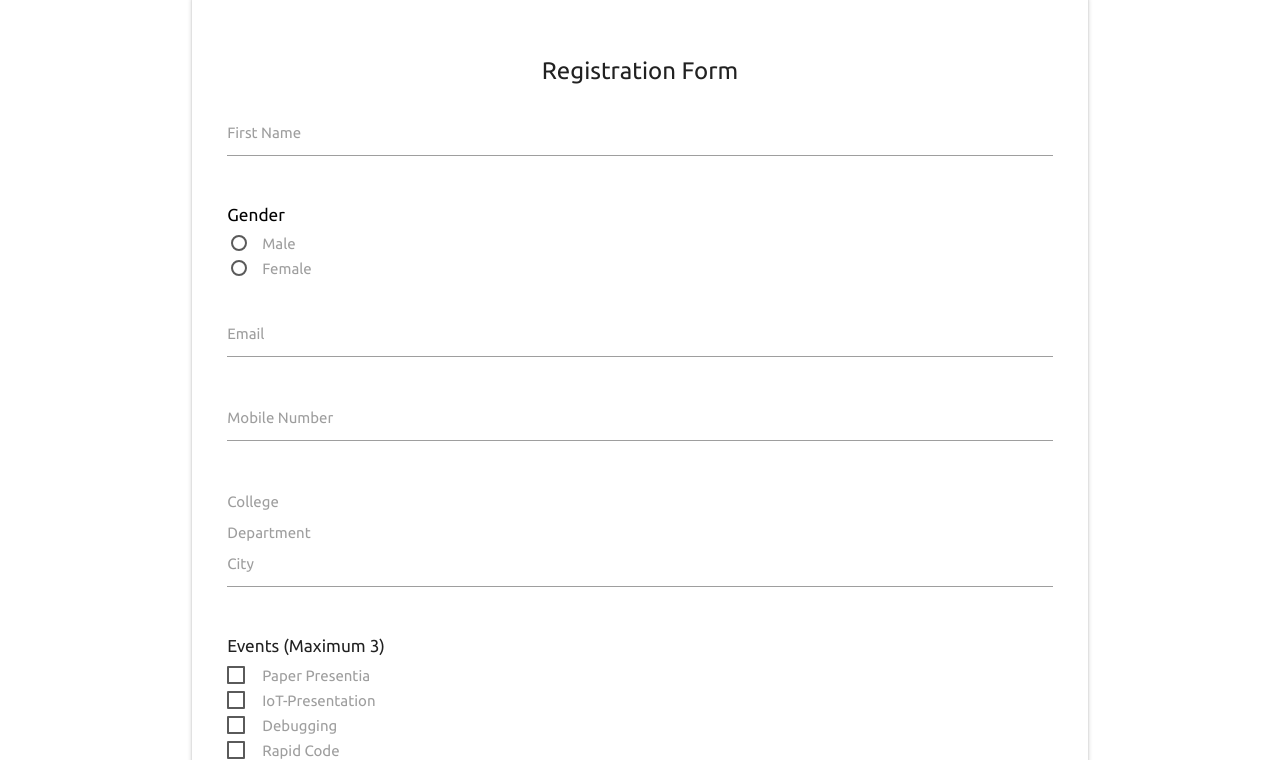
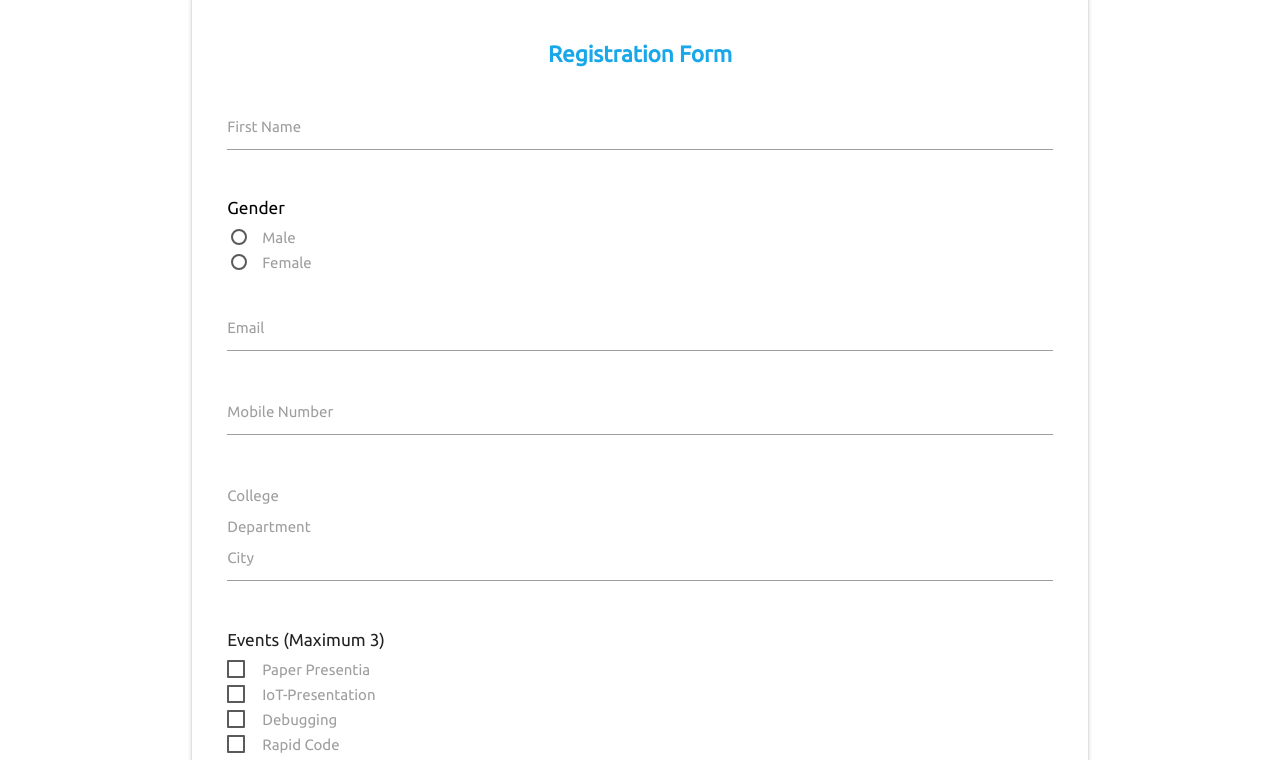
Before and after one commit to vivek1996/ultron, a plain HTML site: page registernew.html in a window 1280 px wide. Shown: the part 76-836 px from the top of the page. Drawn offline with nearby package versions, Linux system fonts and the light colour scheme.

Commit message:
second commit

```diff
--- a/css/register.css
+++ b/css/register.css
@@ -8,3 +8,18 @@
       border-bottom: 1px solid #18a7e9 !important;
       box-shadow: 0 1px 0 0 #18a7e9 !important;
     }
+    .dropdown-content li>a, .dropdown-content li>span {
+
+        color: #2e8aa0 !important;
+
+    }
+    h2 {
+        display: block !important;
+        font-size: 1.5em !important;
+        -webkit-margin-before: 0.83em !important;
+        -webkit-margin-after: 0.83em !important;
+        -webkit-margin-start: 0px !important;
+        -webkit-margin-end: 0px !important;
+        font-weight: bold !important;
+        color: #18a7e9 !important;
+    }
--- a/registernew.html
+++ b/registernew.html
@@ -727,8 +727,10 @@
                                     </label>
                                   </p>
                          </div>
+                         <div class=" center">
+                                <input type="submit"  value="Submit" class=" btn blue ">
+                         </div>
 
-                         <input type="submit"  value="Submit" class=" btn blue ">
 
                 </form>
             </div>
```
Also changed, not shown: index.html (+1 -1 lines).
